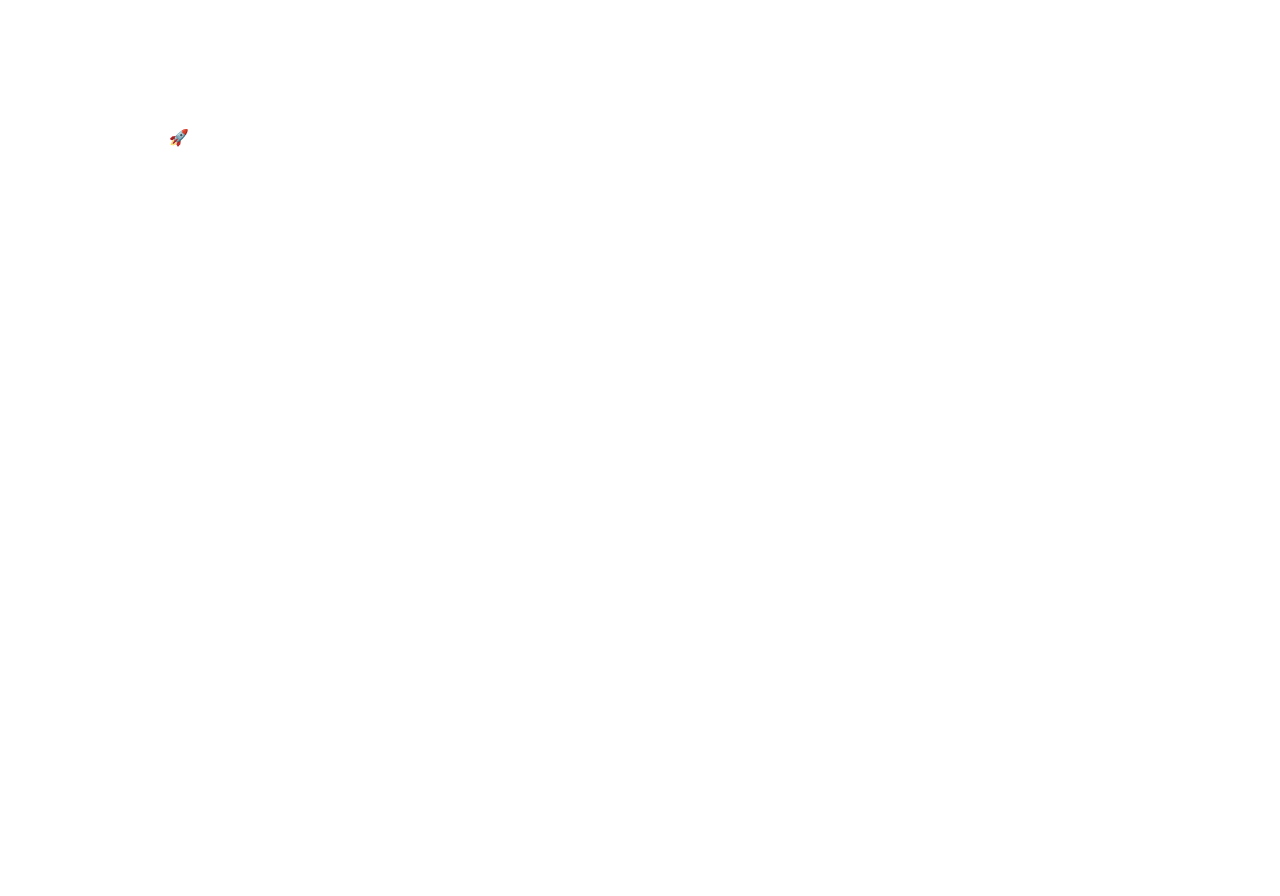
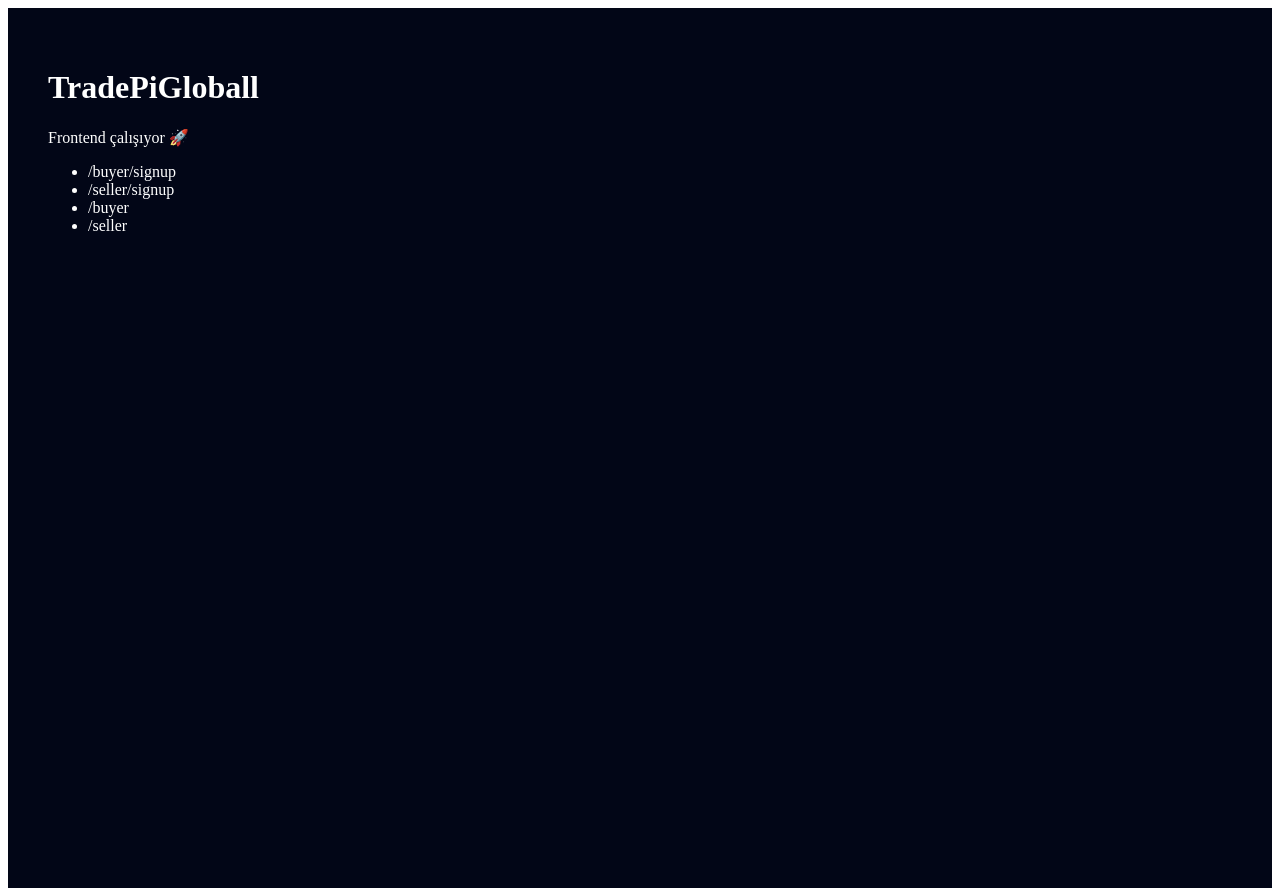
Before and after one commit to Bugsbuny24/Tradepigloball, a React (Vite) app: page / in a window 1280 px wide. Before the commit the page ends 800 px from the top, so only its background shows below. Built offline with nearby package versions, Linux system fonts and the light colour scheme; no server answers.

Commit message:
Update Home.jsx

```diff
--- a/src/pages/Home.jsx
+++ b/src/pages/Home.jsx
@@ -1,8 +1,22 @@
 export default function Home() {
   return (
-    <div style={{ color: "white", padding: 40 }}>
+    <div
+      style={{
+        minHeight: "100vh",
+        background: "#020617",
+        color: "white",
+        padding: "40px",
+      }}
+    >
       <h1>TradePiGloball</h1>
       <p>Frontend çalışıyor 🚀</p>
+
+      <ul>
+        <li>/buyer/signup</li>
+        <li>/seller/signup</li>
+        <li>/buyer</li>
+        <li>/seller</li>
+      </ul>
     </div>
   );
 }
```
